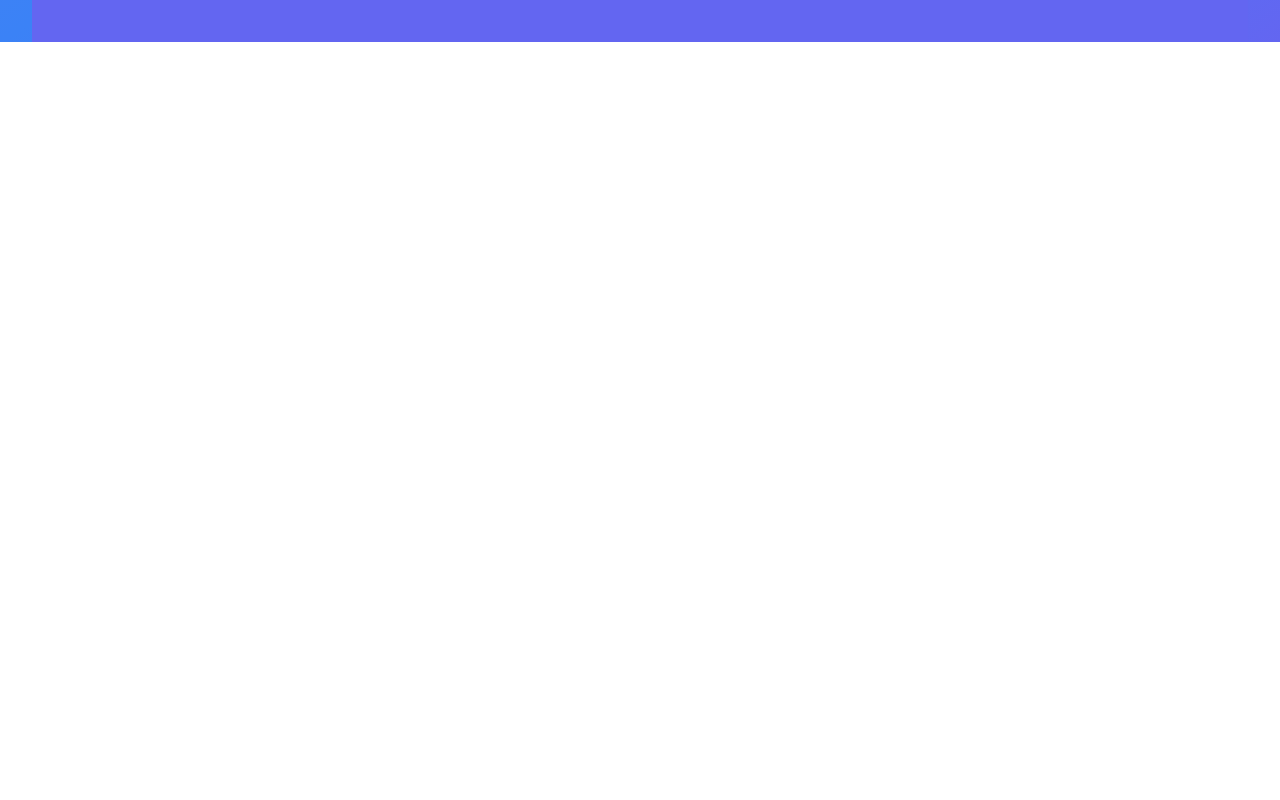
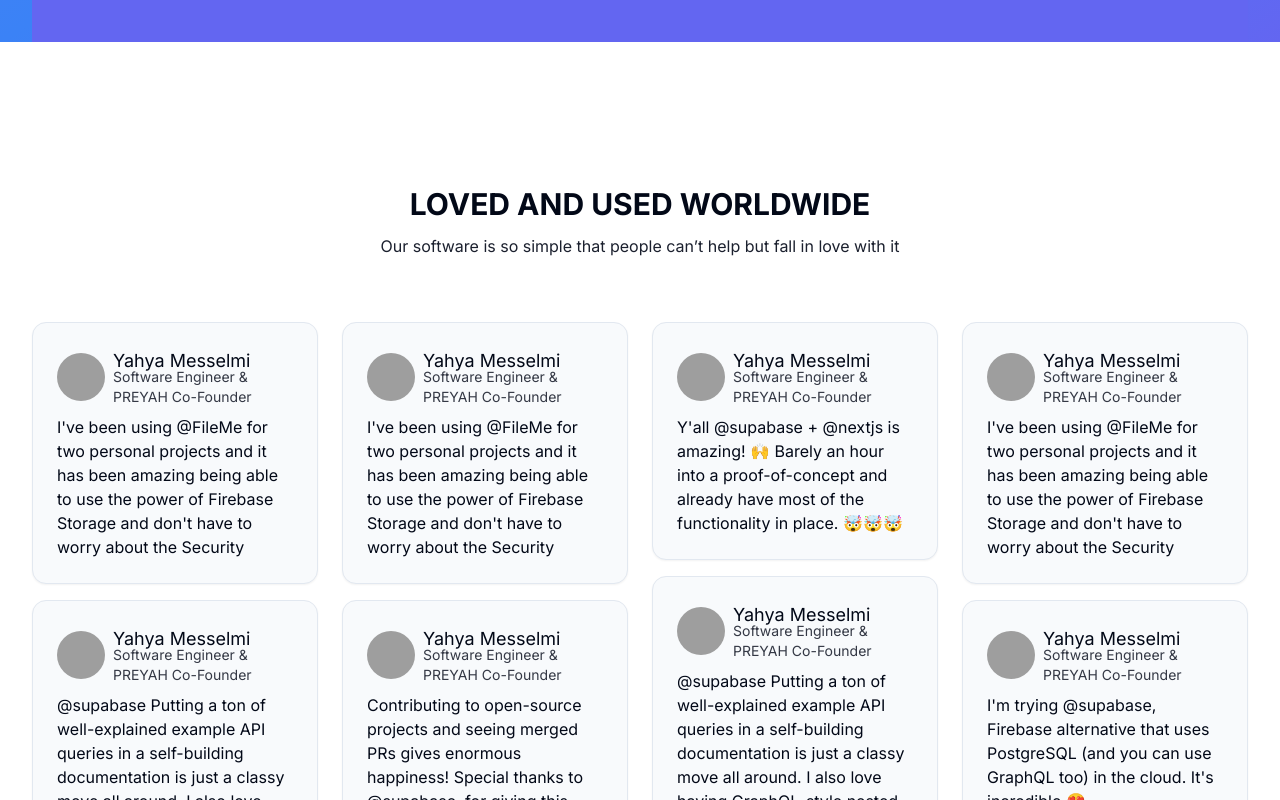
Before and after one commit to MESSELMIyahya/Fileme, a Next.js app: page / in a window 1280 px wide. Shown: the part 2100-2900 px from the top of the page. Before the commit the page ends 2270 px from the top, so only its background shows below. Built offline with nearby package versions, Linux system fonts and the light colour scheme; grey boxes are pictures that could not be loaded.

Commit message:
Add ClientsReviewSection section to the leanding-page

```diff
--- /dev/null
+++ b/src/app/(landing)/_components/ClientsReviewSection.tsx
@@ -0,0 +1,109 @@
+import { Avatar, AvatarFallback, AvatarImage } from "@/components/ui/avatar";
+
+interface ClientCardProps {
+    name:string
+    job:string
+    img:string;
+    des:string
+}
+
+
+function ClientCard ({ des,name,job,img }:ClientCardProps){
+
+    return (<div className="p-6 mb-4 rounded-md bg-primary-foreground border shadow-sm break-inside-avoid-column">
+
+        <div className="w-full flex items-center gap-2 mb-2">
+
+            <Avatar className="w-12 h-12" >
+                <AvatarImage src={img} />
+                <AvatarFallback className="bg-card border text-xl">{name.split('')[0].toLocaleUpperCase()}{name.split('')[1].toLocaleUpperCase()}</AvatarFallback>
+            </Avatar>
+
+            <div className="flex flex-col justify-center mt-2">
+                    <h5 className="text-lg leading-3 text-foreground">{name}</h5>
+                    <span className="text-sm text-card-foreground/80">{job}</span>
+            </div>
+
+        </div>
+
+        <p className="w-full text-base text-foreground">{des}</p>
+
+    </div>);
+}
+
+
+
+const Clients : ({} & ClientCardProps)[] = [
+    {
+        des:"I've been using @FileMe for two personal projects and it has been amazing being able to use the power of Firebase Storage and don't have to worry about the Security",
+        img:'https://avatars.githubusercontent.com/u/107892703?v=4',
+        job:'Software Engineer & PREYAH Co-Founder',
+        name:"Yahya Messelmi"
+    },
+    {
+        des:"@supabase Putting a ton of well-explained example API queries in a self-building documentation is just a classy move all around. I also love having GraphQL-style nested queries with traditional SQL filtering. This is pure DX delight. A+++. #backend",
+        img:'https://avatars.githubusercontent.com/u/107892703?v=4',
+        job:'Software Engineer & PREYAH Co-Founder',
+        name:"Yahya Messelmi"
+    },
+    {
+        des:"I've been using @FileMe for two personal projects and it has been amazing being able to use the power of Firebase Storage and don't have to worry about the Security",
+        img:'https://avatars.githubusercontent.com/u/107892703?v=4',
+        job:'Software Engineer & PREYAH Co-Founder',
+        name:"Yahya Messelmi"
+    },
+    {
+        des:"Contributing to open-source projects and seeing merged PRs gives enormous happiness! Special thanks to @supabase, for giving this opportunity by staying open-source and being junior-friendly✌🏼",
+        img:'https://avatars.githubusercontent.com/u/107892703?v=4',
+        job:'Software Engineer & PREYAH Co-Founder',
+        name:"Yahya Messelmi"
+    },
+    {
+        des:"Y'all @supabase + @nextjs is amazing! 🙌 Barely an hour into a proof-of-concept and already have most of the functionality in place. 🤯🤯🤯",
+        img:'https://avatars.githubusercontent.com/u/107892703?v=4',
+        job:'Software Engineer & PREYAH Co-Founder',
+        name:"Yahya Messelmi"
+    },
+    {
+        des:"@supabase Putting a ton of well-explained example API queries in a self-building documentation is just a classy move all around. I also love having GraphQL-style nested queries with traditional SQL filtering. This is pure DX delight. A+++. #backend",
+        img:'https://avatars.githubusercontent.com/u/107892703?v=4',
+        job:'Software Engineer & PREYAH Co-Founder',
+        name:"Yahya Messelmi"
+    },
+    {
+        des:"I've been using @FileMe for two personal projects and it has been amazing being able to use the power of Firebase Storage and don't have to worry about the Security",
+        img:'https://avatars.githubusercontent.com/u/107892703?v=4',
+        job:'Software Engineer & PREYAH Co-Founder',
+        name:"Yahya Messelmi"
+    },{
+        des:"I'm trying @supabase, Firebase alternative that uses PostgreSQL (and you can use GraphQL too) in the cloud. It's incredible 😍",
+        img:'https://avatars.githubusercontent.com/u/107892703?v=4',
+        job:'Software Engineer & PREYAH Co-Founder',
+        name:"Yahya Messelmi"
+    }
+]
+
+
+function ClientsReviewSection () {
+
+
+    return (<section className="container flex flex-col gap-8 justify-center pb-20 pt-16">
+
+        <div className="w-full flex flex-col items-center gap-3 mb-8">
+            <h3 className="lg:text-3xl text-2xl text-center font-bold uppercase text-foreground">Loved and used worldwide</h3>
+            <p className="lg:text-base text-sm text-center text-card-foreground/90 ">Our software is so simple that people can’t help but fall in love with it</p>
+        </div>
+
+
+        <div className="w-full columns-1 sm:columns-2 md:columns-3 lg:columns-4 gap-6">
+            {
+                Clients.map((e,i)=><ClientCard key={e.name} {...e}/>)
+            }
+        </div>
+
+
+    </section>)
+
+}
+
+export default ClientsReviewSection;
--- a/src/app/(landing)/page.tsx
+++ b/src/app/(landing)/page.tsx
@@ -1,3 +1,4 @@
+import ClientsReviewSection from "./_components/ClientsReviewSection";
 import FeaturesSection from "./_components/FeaturesSection";
 import HeroSection from "./_components/HeroSection";
 import ShowcaseSection from "./_components/ShowcaseSection";
@@ -18,9 +19,10 @@ function LeadingPage (){
         <FeaturesSection/>
 
         {/* Showcase Section */}
-
         <ShowcaseSection/>
 
+        {/* Clients Review Section */}
+        <ClientsReviewSection/>
 
         <div className="pt-12">
         </div>
```
